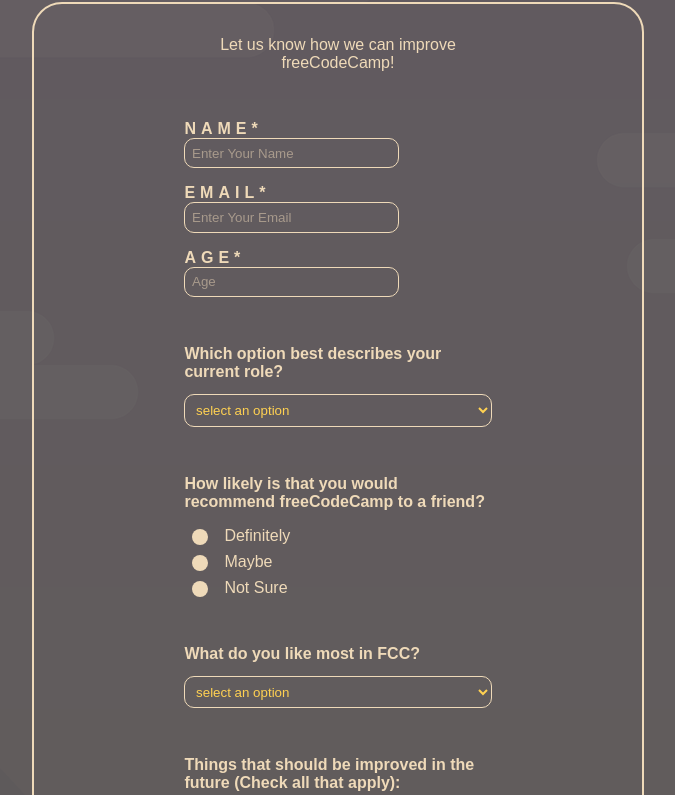
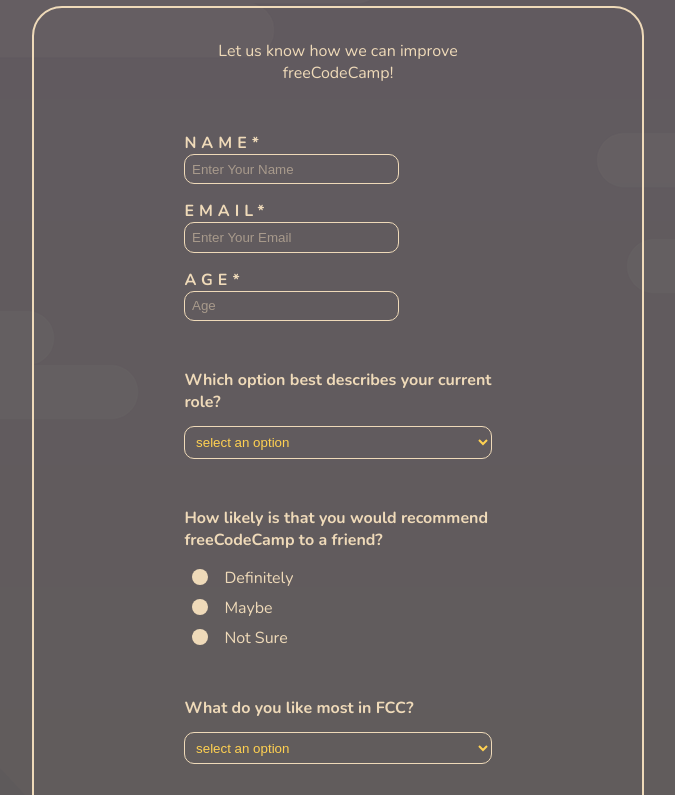
Before and after one commit to yishuenlo/surveyform, a plain HTML site: page index.html in a window 1280 px wide. Shown: the part 128-923 px from the top of the page, without its empty margins (302-977 px from the left). Drawn offline with nearby package versions, Linux system fonts and the light colour scheme.

Commit message:
update fonts

```diff
--- a/index.html
+++ b/index.html
@@ -2,6 +2,7 @@
 <html lang="en" dir="ltr">
   <head>
     <meta charset="utf-8">
+    <link href="https://fonts.googleapis.com/css?family=Nunito:300,300i,700" rel="stylesheet">
     <link rel="stylesheet" href="css/style.css">
     <title>Survey Form</title>
   </head>
@@ -160,11 +161,6 @@
                 </label>
               </li>
             </ul>
-
-
-
-
-
           </div>
 
           <!-- question suggestions -->
```
